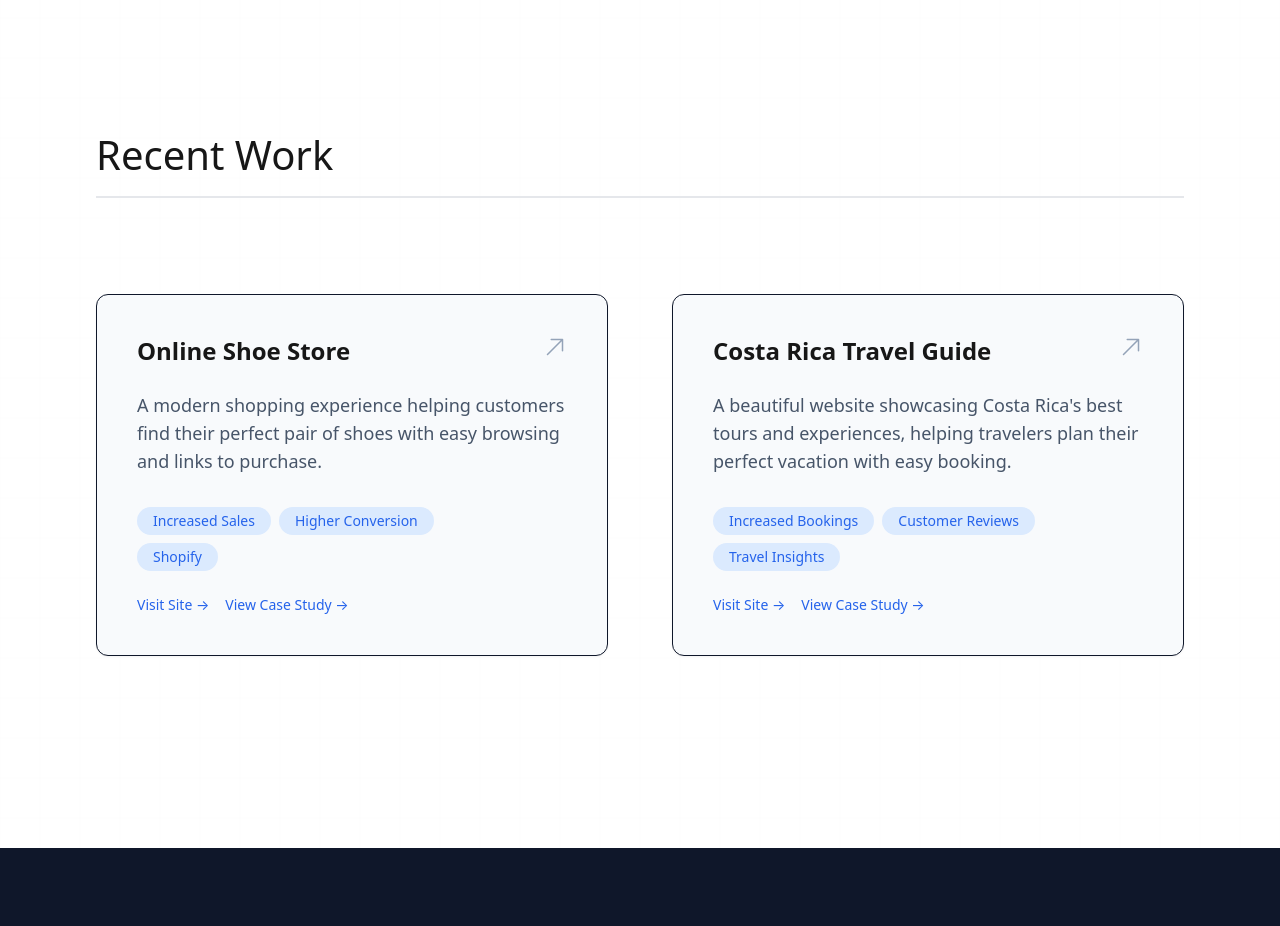
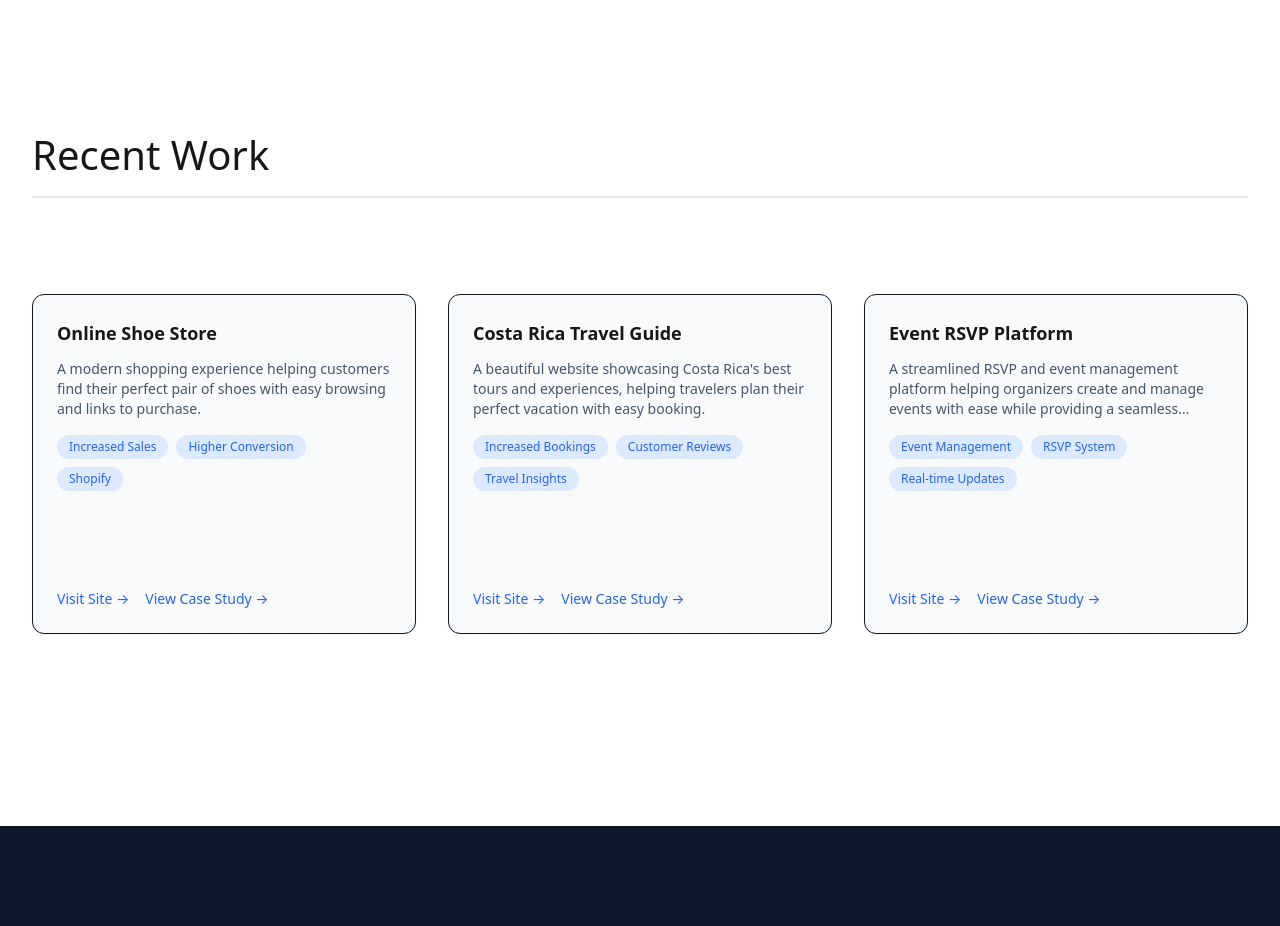
Before and after one commit to ovation-digital-solutions/ovation, a Next.js app: page / in a window 1280 px wide. Shown: the part 3460-4386 px from the top of the page. Built offline with nearby package versions, Linux system fonts and the light colour scheme.

Commit message:
added new case study and crowd connect additions

```diff
--- a/src/app/case-studies/[slug]/page.tsx
+++ b/src/app/case-studies/[slug]/page.tsx
@@ -1,5 +1,6 @@
 import Sneakar from '@/app/components/case-studies/sneakar';
 import CostaRica from '@/app/components/case-studies/costa-rica';
+import CrowdConnect from '@/app/components/case-studies/crowdconnect';
 import { notFound } from 'next/navigation';
 
 type CaseStudyComponents = {
@@ -16,7 +17,7 @@ async function Page({ params }: PageProps) {
   const caseStudies: CaseStudyComponents = {
     sneakar: Sneakar,
     'costa-rica': CostaRica,
-    // ... other case studies
+    crowdconnect: CrowdConnect,
   };
 
   const { slug } = await params;
@@ -36,6 +37,6 @@ export function generateStaticParams() {
   return [
     { slug: 'sneakar' },
     { slug: 'costa-rica' },
-    // Add more case study slugs as needed
+    { slug: 'crowdconnect' },
   ];
 }
--- a/src/app/case-studies/page.tsx
+++ b/src/app/case-studies/page.tsx
@@ -41,6 +41,19 @@ export default function CaseStudies() {
               Read more →
             </span>
           </Link>
+
+          <Link
+            href="/case-studies/crowdconnect"
+            className="block p-6 bg-slate-800/50 rounded-lg border border-slate-700/50 hover:border-blue-400/50 transition-colors"
+          >
+            <h2 className="text-xl sm:text-2xl text-blue-400 mb-3">Crowd Connect RSVP</h2>
+            <p className="text-slate-300">
+              Building an enterprise-grade event management platform that streamlines seminar and event registration processes...
+            </p>
+            <span className="inline-block mt-4 text-blue-400 hover:text-blue-300">
+              Read more →
+            </span>
+          </Link>
         </div>
       </div>
     </div>
--- /dev/null
+++ b/src/app/components/case-studies/crowdconnect.tsx
@@ -0,0 +1,99 @@
+import Link from 'next/link';
+
+const CrowdConnect = () => {
+  return (
+    <div className="min-h-screen bg-slate-900 py-16 px-4 sm:px-6 lg:px-8">
+      <div className="max-w-3xl mx-auto">
+        <Link
+          href="/"
+          className="inline-block mb-8 text-blue-400 hover:text-blue-300 transition-colors"
+        >
+          ← Back to Home
+        </Link>
+
+        <h1 className="text-3xl sm:text-4xl md:text-5xl font-display bg-gradient-to-r from-blue-400 to-blue-200 text-transparent bg-clip-text mb-8 leading-loose py-2">
+          Crowd Connect RSVP: Enterprise-Grade Event Management Platform
+        </h1>
+
+        <div className="prose prose-invert prose-blue max-w-none">
+          <div className="text-slate-300 mb-8">
+            <strong className="text-blue-300">Client:</strong> Enterprise Event Management Solution<br/>
+            <strong className="text-blue-300">Objective:</strong> Create a sophisticated platform connecting admins, agents, and attendees in a seamless event management ecosystem
+          </div>
+
+          <h2 className="text-xl sm:text-2xl text-blue-400 mt-8 mb-4">Business Challenge</h2>
+          <ul className="text-slate-300">
+            <li>Complex hierarchy: admin overseeing agents who manage seminars for attendees</li>
+            <li>Need for distinct portals with specific features for each user type</li>
+            <li>Manual tracking and coordination between different user levels</li>
+            <li>Complex reporting requirements across the entire platform</li>
+            <li>Need for seamless communication between all parties</li>
+          </ul>
+
+          <h2 className="text-xl sm:text-2xl text-blue-400 mt-8 mb-4">Technical Solution</h2>
+
+          <h3 className="text-lg text-blue-300 mt-6 mb-3">Architecture</h3>
+          <ul className="text-slate-300">
+            <li>Frontend: React with TypeScript, multiple specialized portals</li>
+            <li>Backend: Node.js/Express with TypeScript</li>
+            <li>Database: MongoDB with multi-tenant architecture</li>
+            <li>Authentication: JWT with role-based permissions</li>
+          </ul>
+
+          <h3 className="text-lg text-blue-300 mt-6 mb-3">User Portals</h3>
+          <ul className="text-slate-300">
+            <h4 className="text-blue-200 mt-2">Admin Portal</h4>
+            <li>Global dashboard for platform oversight</li>
+            <li>Seminar creation and management dashboard</li>
+            <li>Agent management and onboarding tools</li>
+            <li>System-wide analytics and reporting</li>
+            <li>Platform configuration and settings</li>
+
+
+            <h4 className="text-blue-200 mt-4">Agent Portal</h4>
+            <li>Attendee management tools</li>
+            <li>Custom branding and event settings</li>
+            <li>Communication center for attendee engagement</li>
+            <li>Performance analytics for their events</li>
+
+            <h4 className="text-blue-200 mt-4">Attendee Portal</h4>
+            <li>Personalized dashboard showing registered seminars</li>
+            <li>Easy seminar discovery and registration</li>
+            <li>User-friendly event browsing and filtering</li>
+            <li>Simple email and text notifications</li>
+          </ul>
+
+          <h2 className="text-xl sm:text-2xl text-blue-400 mt-8 mb-4">Technical Innovations</h2>
+          <ul className="text-slate-300">
+            <li>Three-tiered access control system</li>
+            <li>Real-time notifications across all user levels</li>
+            <li>Intelligent data segregation and sharing</li>
+            <li>Custom analytics engine for each user type</li>
+            <li>Automated workflow management</li>
+          </ul>
+
+          <h2 className="text-xl sm:text-2xl text-blue-400 mt-8 mb-4">Current Status</h2>
+          <ul className="text-slate-300">
+            <li>Successfully launched application replacing legacy software</li>
+            <li>Modern, intuitive interface improving user experience</li>
+            <li>Streamlined platform unifying previously fragmented workflows</li>
+            <li>Early user feedback driving iterative improvements</li>
+            <li>Foundation built for future feature expansion</li>
+          </ul>
+
+          <h2 className="text-xl sm:text-2xl text-blue-400 mt-8 mb-4">Future Enhancements</h2>
+          <ul className="text-slate-300">
+            <li>Mobile applications for all user types</li>
+            <li>Advanced analytics with predictive modeling</li>
+            <li>Enhanced social features for attendees</li>
+            <li>Automated marketing tools for agents</li>
+            <li>Extended API ecosystem</li>
+            <li>Virtual event integration capabilities</li>
+          </ul>
+        </div>
+      </div>
+    </div>
+  );
+};
+
+export default CrowdConnect;
--- a/src/app/components/work.tsx
+++ b/src/app/components/work.tsx
@@ -1,5 +1,4 @@
 import React from 'react';
-import { HiArrowUpRight } from 'react-icons/hi2';
 import Link from 'next/link';
 
 const Work: React.FC = () => {
@@ -23,6 +22,16 @@ const Work: React.FC = () => {
         ["Increased Bookings", "Customer Reviews"],
         ["Travel Insights"]
       ]
+    },
+    {
+      title: "Event RSVP Platform",
+      description: "A streamlined RSVP and event management platform helping organizers create and manage events with ease while providing a seamless experience for attendees.",
+      externalLink: "https://crowdconnectrsvp.com/",
+      caseStudyLink: "/case-studies/crowdconnect",
+      tags: [
+        ["Event Management", "RSVP System"],
+        ["Real-time Updates"]
+      ]
     }
   ];
 
@@ -35,31 +44,30 @@ const Work: React.FC = () => {
           backgroundSize: '40px 40px',
         }}
       />
-      <div className="container mx-auto px-4 sm:px-6 lg:px-8 max-w-6xl relative">
+      <div className="container mx-auto px-4 sm:px-6 lg:px-8 max-w-7xl relative">
         <h2 className="text-[1.5rem] xs:text-[1.75rem] sm:text-[2rem] md:text-[2.25rem] lg:text-[2.5rem] leading-tight font-display text-foreground mb-12 sm:mb-16 md:mb-20 lg:mb-24 border-b-2 border-custom-gray pb-4">
           Recent Work
         </h2>
 
-        <div className="grid grid-cols-1 lg:grid-cols-2 gap-6 sm:gap-8 md:gap-12 lg:gap-16">
+        <div className="grid grid-cols-1 md:grid-cols-2 lg:grid-cols-3 gap-6 sm:gap-8">
           {projects.map((project, index) => (
-            <div key={index} className="block group">
-              <div className="p-4 sm:p-6 md:p-8 lg:p-10 rounded-xl border border-slate-900 hover:border-blue-400 transition-all duration-300 bg-slate-50 shadow-sm hover:shadow-md transform hover:-translate-y-1">
-                <div className="flex justify-between items-start mb-4 sm:mb-6">
-                  <h3 className="text-lg sm:text-xl md:text-2xl font-semibold group-hover:text-blue-400 transition-colors">
+            <div key={index} className="block group h-[340px]">
+              <div className="p-4 sm:p-6 rounded-xl border border-slate-900 hover:border-blue-400 transition-all duration-300 bg-slate-50 shadow-sm hover:shadow-md transform hover:-translate-y-1 h-full flex flex-col">
+                <div className="mb-3">
+                  <h3 className="text-lg font-semibold group-hover:text-blue-400 transition-colors">
                     {project.title}
                   </h3>
-                  <HiArrowUpRight className="text-slate-400 group-hover:text-blue-400 transition-colors text-xl sm:text-2xl" />
                 </div>
-                <p className="text-slate-600 text-base sm:text-lg mb-6 sm:mb-8">
+                <p className="text-slate-600 text-sm mb-4 line-clamp-3">
                   {project.description}
                 </p>
-                <div className="flex flex-col gap-2">
+                <div className="flex flex-col gap-2 mb-4">
                   {project.tags.map((rowTags, rowIndex) => (
                     <div key={rowIndex} className="flex flex-wrap gap-2 justify-start">
                       {rowTags.map((tag, tagIndex) => (
                         <span
                           key={tagIndex}
-                          className="px-3 sm:px-4 py-1 bg-blue-100 text-blue-600 text-xs sm:text-sm rounded-full whitespace-nowrap"
+                          className="px-3 py-1 bg-blue-100 text-blue-600 text-xs rounded-full whitespace-nowrap"
                         >
                           {tag}
                         </span>
@@ -68,7 +76,7 @@ const Work: React.FC = () => {
                   ))}
                 </div>
 
-                <div className="flex gap-4 mt-6">
+                <div className="flex gap-4 mt-auto">
                   <a
                     href={project.externalLink}
                     target="_blank"
```
